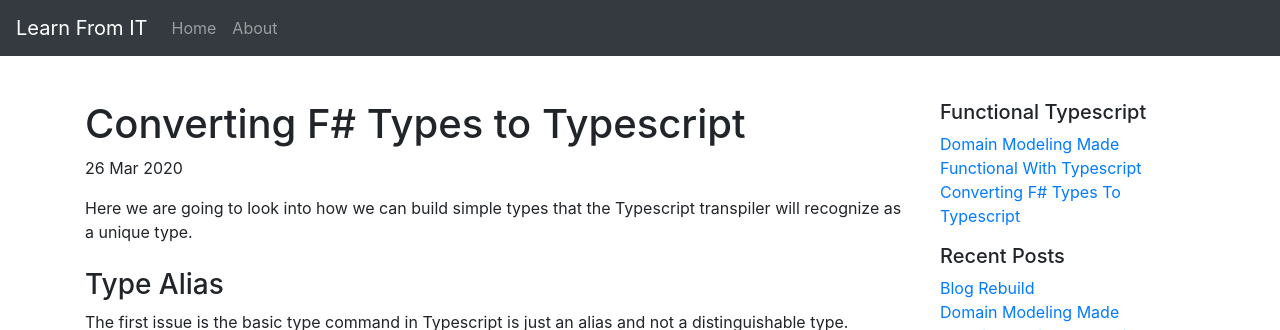
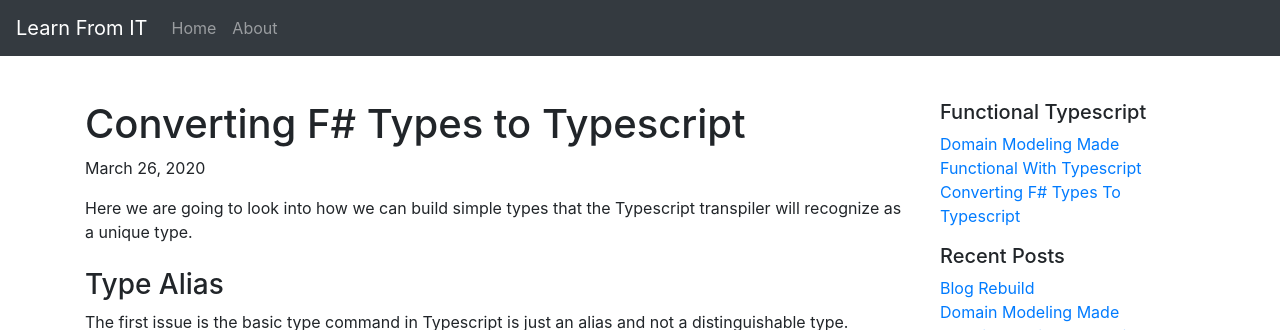
Before and after one commit to brett9897/brett9897.github.io, a Jekyll site: the page built from _posts/2020-03-25-converting-f-types-to-typescript.html, in a window 1280 px wide and 900 px high, cut to the strip 0-330 px from the top of the window. Built offline with Jekyll 4.4.1, drawn with Linux system fonts in a browser that asks for light colours; nearby versions of some CDN libraries.

Commit message:
Changed date format on posts

```diff
--- a/_layouts/post.html
+++ b/_layouts/post.html
@@ -2,6 +2,6 @@
 layout: default
 ---
 <h1>{{ page.title }}</h1>
-<p>{{ page.date | date_to_string }}</p>
+<p>{{ page.date | date: '%B %d, %Y' }}</p>
 
 {{ content }}
```
